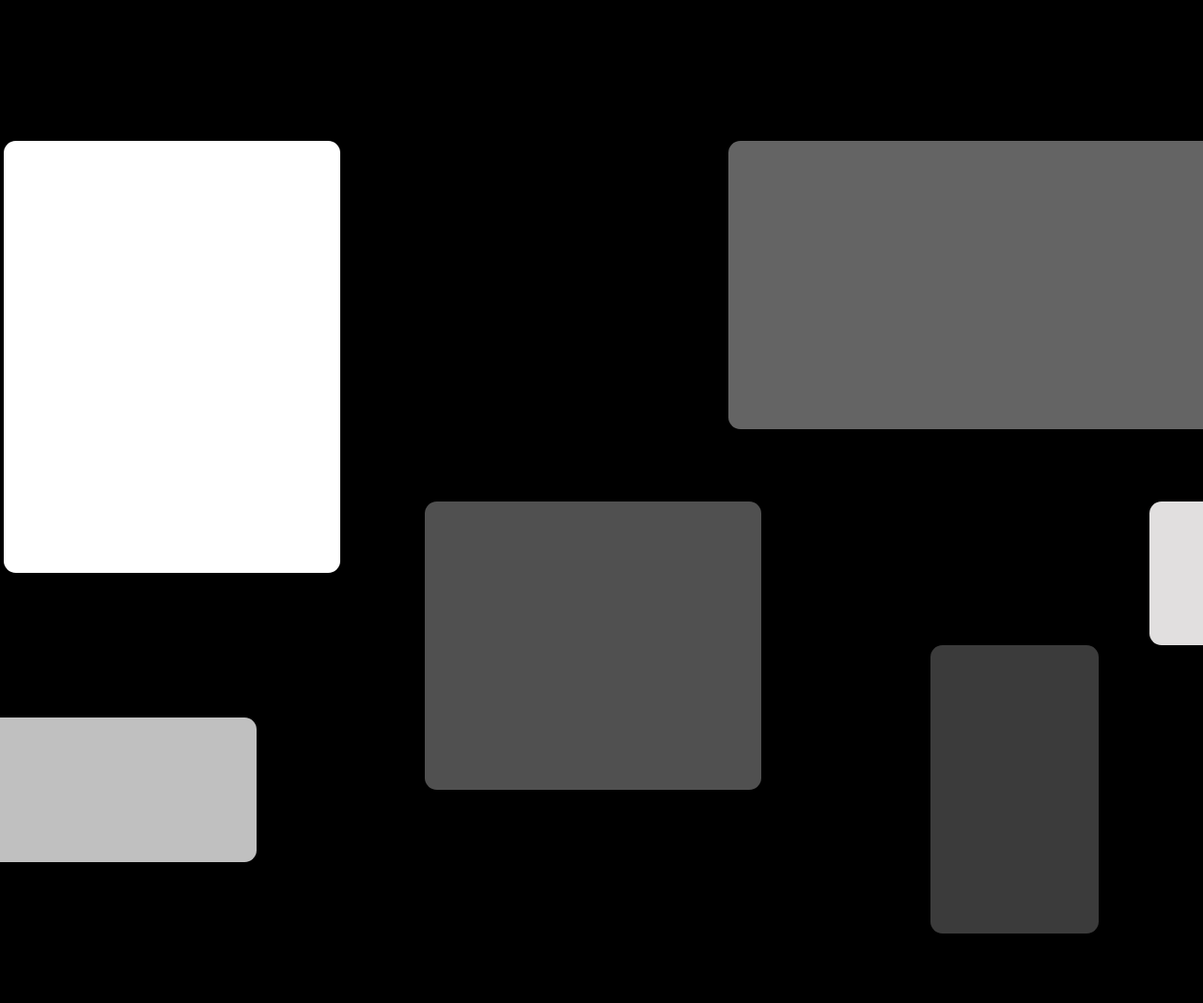
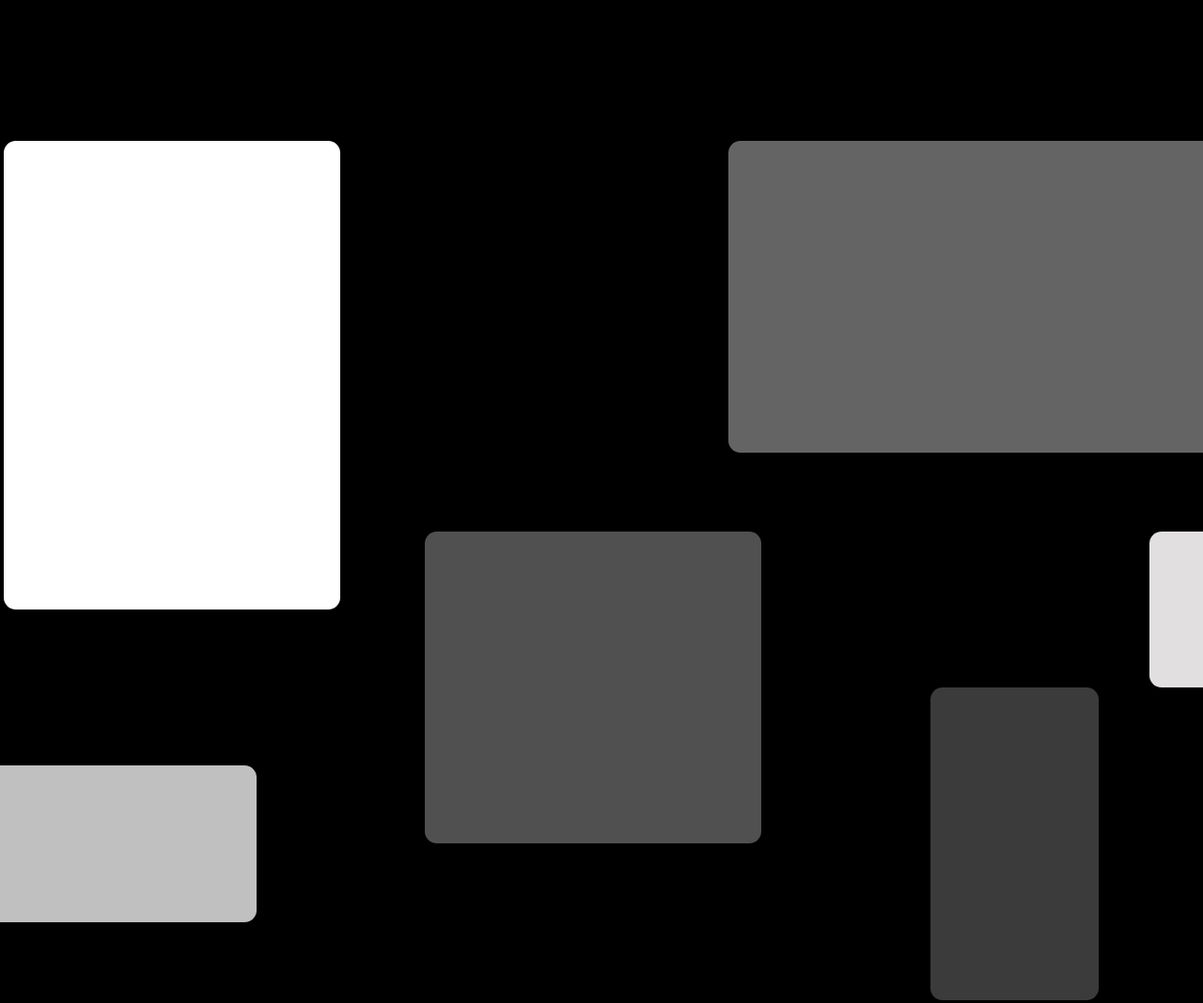
Before and after one commit to Zentriky/ZentrikySite, a plain HTML site: page index.html in a window 1280 px wide. Shown: the part 1500-2568 px from the top of the page at 94% size. Drawn offline with nearby package versions, Linux system fonts and the light colour scheme.

Commit message:
More movement

```diff
--- a/css/gallery.css
+++ b/css/gallery.css
@@ -3,7 +3,7 @@
 #gallery {
   position: absolute;
   width: 140vmax;
-  height: 120vmax;
+  height: 130vmax;
   z-index: 1;
 }
 
```
